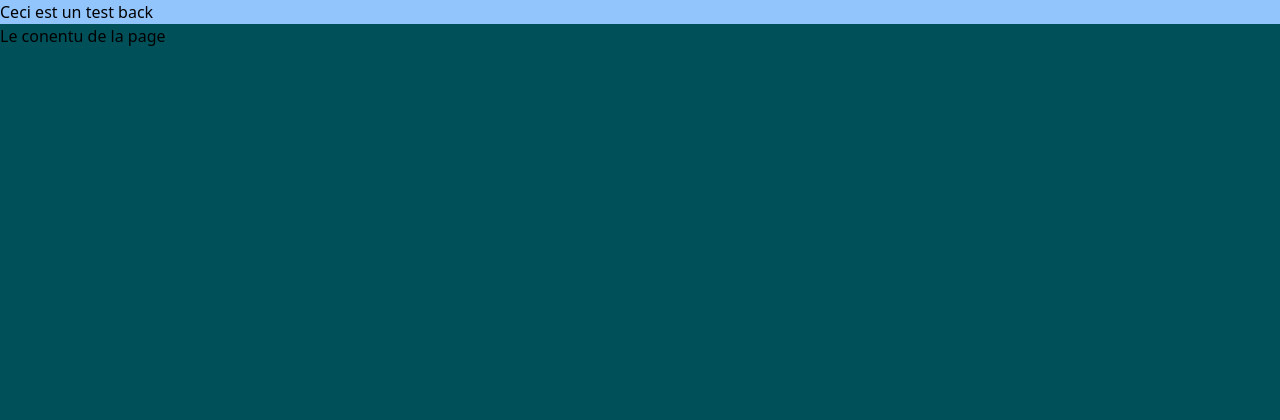
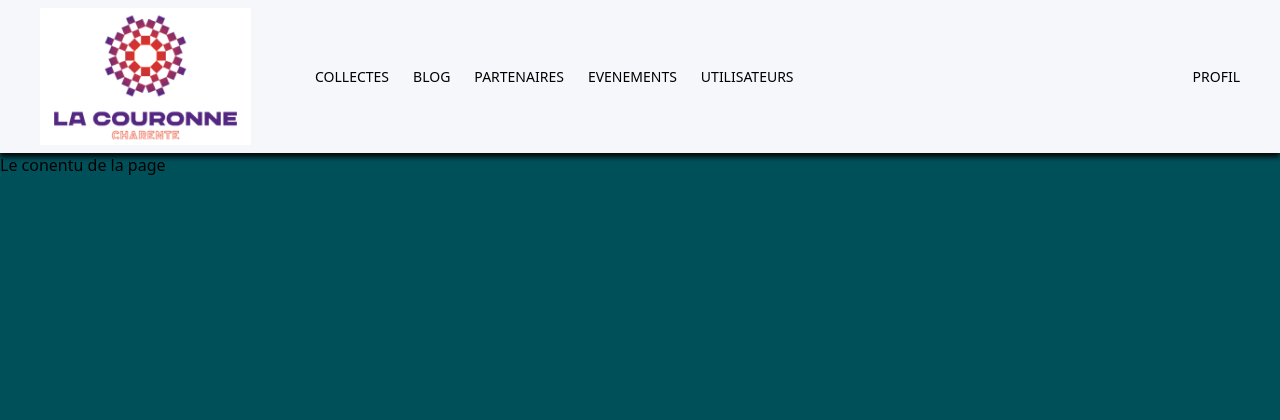
Before and after one commit to RKlott/Projet-Telehon-Groupe-3, a PHP site: page /public/pages/back-office/blog/blog.php in a window 1280 px wide. Shown: the top 420 px of the page. Run offline with PHP 8.4, Linux system fonts and the light colour scheme; some libraries are stand-ins or nearby versions.

Commit message:
Modification du header pour rendre les liens de la navbar fonctionnels

```diff
--- a/index.php
+++ b/index.php
@@ -3,6 +3,12 @@
 
 <?php $desktop_logo_path = "./public/images/logo.png"?>
 <?php $tablet_logo_path = "./public/images/logo-tablet.png"?>
+
+
+<?php $accueil_page_path ="./index.php"?>
+<?php $blog_page_path ="./public/pages/front-office/blog/blog.php"?>
+<?php $evenements_page_path ="./public/pages/front-office/evenements/evenements.php"?>
+<?php $partenaires_page_path ="./public/pages/front-office/partenaires/partenaires.php"?>
 
 <?php require './include/header.php'; ?>
 
--- a/public/css/index.css
+++ b/public/css/index.css
@@ -36,16 +36,16 @@ header nav ul {
     gap: 2rem;
   }
 }
-header nav ul .navbar_link {
+header nav ul .frontoffice_navbar_link {
   background-color: #FFCD19;
   padding: 0.5rem 1.75rem 0.5rem 1.75rem;
   font-size: 18px;
 }
-header nav ul #navbar_don {
+header nav ul #navbar_last_element {
   margin-left: auto;
 }
 @media screen and (max-width: 1190px) {
-  header nav ul #navbar_don {
+  header nav ul #navbar_last_element {
     margin-left: inherit;
   }
 }
--- a/public/css/scss/layout/_header.scss
+++ b/public/css/scss/layout/_header.scss
@@ -36,12 +36,12 @@ header{
                 gap: 2rem;
             }
 
-            .navbar_link{
+            .frontoffice_navbar_link{
                 background-color: $background-yellow;
                 padding: 0.5rem 1.75rem 0.5rem 1.75rem;
                 font-size: 18px;
             }
-            #navbar_don{
+            #navbar_last_element{
                 margin-left: auto;
                 @media screen and (max-width: 1190px){
                     margin-left: inherit;
--- a/public/pages/back-office/blog/blog.php
+++ b/public/pages/back-office/blog/blog.php
@@ -1,6 +1,16 @@
 <?php $page_title = 'Blog' ?>
 
 <?php $css_path = "../../../css/index.css"?>
+
+<?php $desktop_logo_path = "../../../images/logo.png"?>
+<?php $tablet_logo_path = "../../../images/logo-tablet.png"?>
+
+<?php $collectes_page_path = "../collectes/collectes.php"?>
+<?php $blog_page_path = "../blog/blog.php"?>
+<?php $partenaires_page_path = "../partenaires/partenaires.php"?>
+<?php $evenements_page_path = "../evenements/evenements.php"?>
+<?php $utilisateurs_page_path = "../utilisateurs/utilisateurs.php"?>
+<?php $profil_page_path = "../profil/profil.php"?>
 
 <?php $facebook_logo_path = "../../../images/facebook-desktop-logo.png"?>
 <?php $instagram_logo_path = "../../../images/instagram-desktop-logo.png"?>
--- a/public/pages/back-office/include/header.php
+++ b/public/pages/back-office/include/header.php
@@ -8,6 +8,19 @@
     <script src="https://cdn.tailwindcss.com"></script>
 </head>
 <body>
-    <div class="w-150 bg-blue-300">
-        Ceci est un test back
-    </div>
+<header class="">
+        <img id="logo-desktop" src=<?= $desktop_logo_path?> class="" alt="logo du site">
+
+<!--//TODO Importer un logo de la version tablette avec les bonnes dimensions (ce logo là est mal dimensionné)-->
+        <img id="logo-tablet" src=<?= $tablet_logo_path?> class="" alt="logo du site en version tablette">
+        <nav class="">
+            <ul class="">
+                <li class="backoffice_navbar_link"><a href=<?= $collectes_page_path?>>Collectes</a></li>
+                <li class="backoffice_navbar_link"><a href=<?= $blog_page_path?>>Blog</a></li>
+                <li class="backoffice_navbar_link"><a href=<?= $partenaires_page_path?>>Partenaires</a></li>
+                <li class="backoffice_navbar_link"><a href=<?= $evenements_page_path?>>Evenements</a></li>
+                <li class="backoffice_navbar_link"><a href=<?= $utilisateurs_page_path?>>Utilisateurs</a></li>
+                <li class="backoffice_navbar_link" id="navbar_last_element"><a href=<?= $profil_page_path?>>Profil</a></li>
+            </ul>
+        </nav>
+    </header>
--- a/public/pages/front-office/blog/blog.php
+++ b/public/pages/front-office/blog/blog.php
@@ -4,6 +4,11 @@
 
 <?php $desktop_logo_path = "../../../images/logo.png"?>
 <?php $tablet_logo_path = "../../../images/logo-tablet.png"?>
+
+<?php $accueil_page_path ="../../../../index.php"?>
+<?php $blog_page_path ="../blog/blog.php"?>
+<?php $evenements_page_path ="../evenements/evenements.php"?>
+<?php $partenaires_page_path ="../partenaires/partenaires.php"?>
 
 <?php $facebook_logo_path = "../../../images/facebook-desktop-logo.png"?>
 <?php $instagram_logo_path = "../../../images/instagram-desktop-logo.png"?>
--- a/public/pages/front-office/evenements/evenements.php
+++ b/public/pages/front-office/evenements/evenements.php
@@ -4,6 +4,11 @@
 
 <?php $desktop_logo_path = "../../../images/logo.png"?>
 <?php $tablet_logo_path = "../../../images/logo-tablet.png"?>
+
+<?php $accueil_page_path ="../../../../index.php"?>
+<?php $blog_page_path ="../blog/blog.php"?>
+<?php $evenements_page_path ="../evenements/evenements.php"?>
+<?php $partenaires_page_path ="../partenaires/partenaires.php"?>
 
 <?php $facebook_logo_path = "../../../images/facebook-desktop-logo.png"?>
 <?php $instagram_logo_path = "../../../images/instagram-desktop-logo.png"?>
--- a/public/pages/front-office/partenaires/partenaires.php
+++ b/public/pages/front-office/partenaires/partenaires.php
@@ -4,6 +4,11 @@
 
 <?php $desktop_logo_path = "../../../images/logo.png"?>
 <?php $tablet_logo_path = "../../../images/logo-tablet.png"?>
+
+<?php $accueil_page_path ="../../../../index.php"?>
+<?php $blog_page_path ="../blog/blog.php"?>
+<?php $evenements_page_path ="../evenements/evenements.php"?>
+<?php $partenaires_page_path ="../partenaires/partenaires.php"?>
 
 <?php $facebook_logo_path = "../../../images/facebook-desktop-logo.png"?>
 <?php $instagram_logo_path = "../../../images/instagram-desktop-logo.png"?>
```
Also changed, not shown: include/header.php (+5 -5 lines), public/pages/back-office/collectes/collectes.php (+10 -0 lines), public/pages/back-office/evenements/evenements.php (+10 -0 lines), public/pages/back-office/partenaires/partenaires.php (+10 -0 lines), public/pages/back-office/profil/profil.php (+10 -0 lines), public/pages/back-office/utilisateurs/utilisateurs.php (+10 -0 lines).
